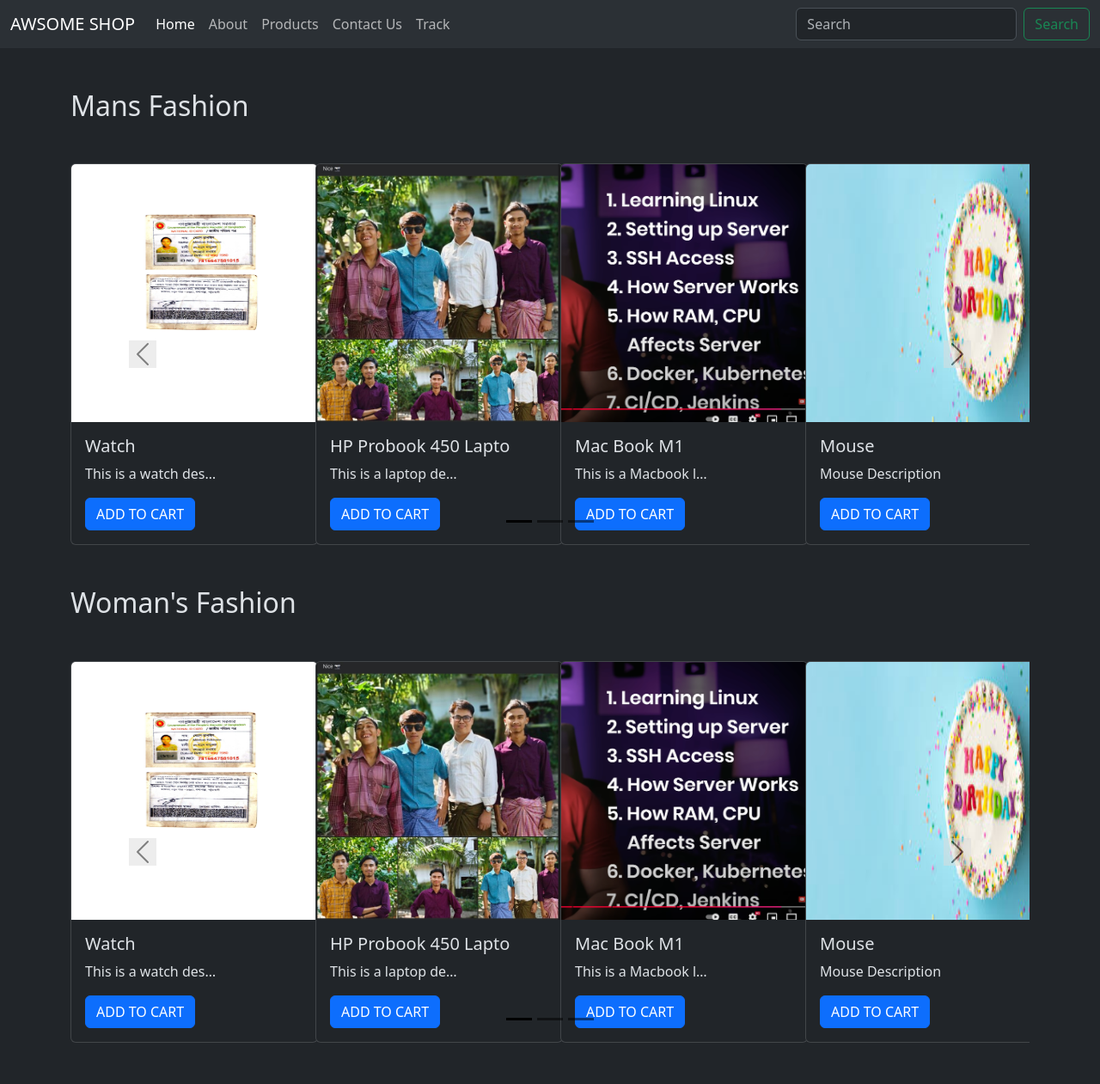
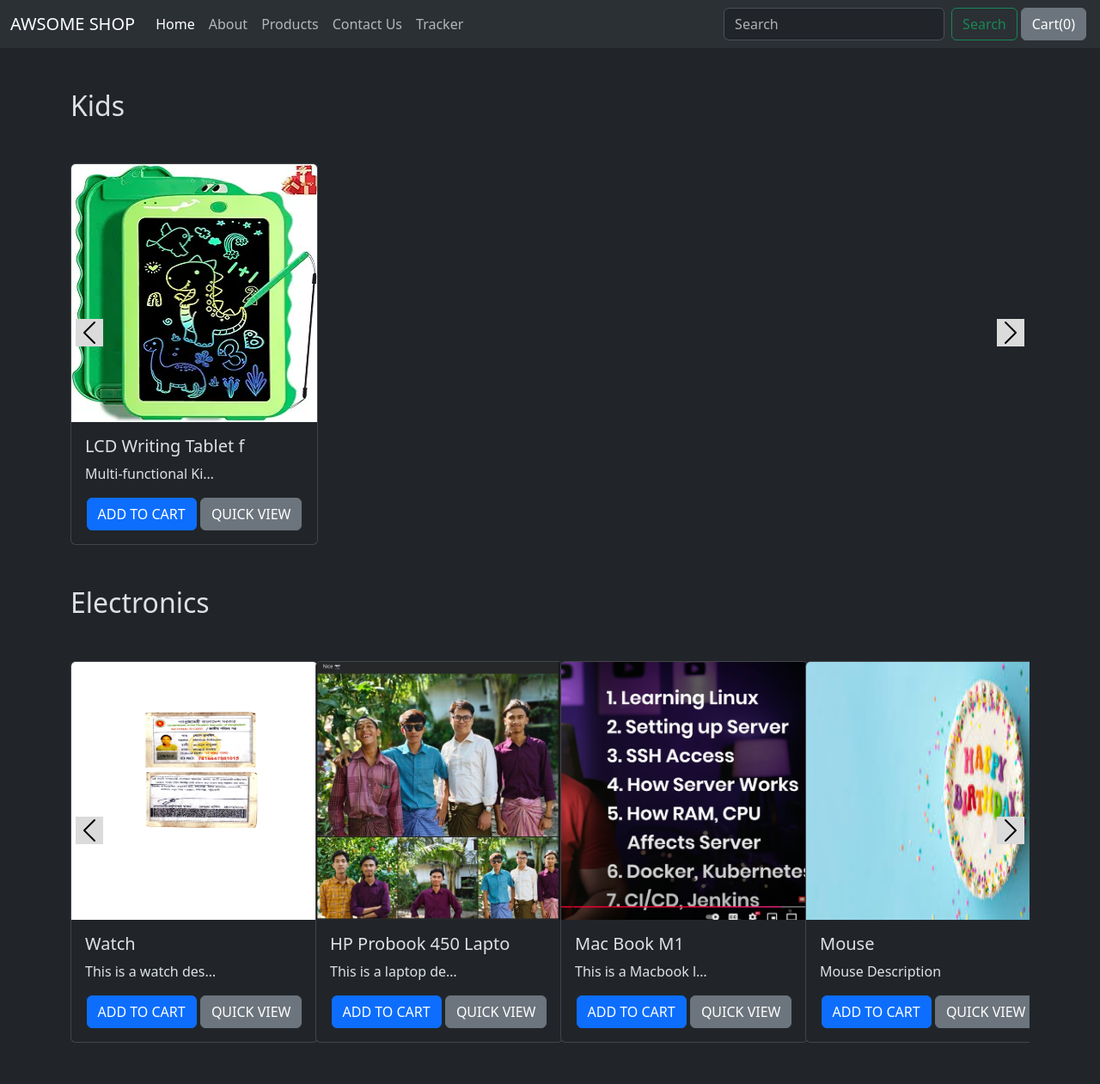
Before and after one commit to maungmatubbar/myawesome_cart, a Django app: page /shop/ in a window 1280 px wide. Shown: the whole page at 86% size. Run offline with Django 5.2, Linux system fonts and the light colour scheme; data comes from the database, SQL or seed files in the repository; both versions use the stored data as it was after the commit.

Commit message:
Added contact form

```diff
--- a/myac/shop/admin.py
+++ b/myac/shop/admin.py
@@ -1,7 +1,8 @@
 from django.contrib import admin
 from django.utils.html import format_html
 # Register your models here.
-from .models import Product
+from .models import Product, Contact
+#diplay admin panel
 class ProductAdmin(admin.ModelAdmin):
     list_display = ('product_name','image', 'price', 'pub_date')  #
     search_fields = ('product_name',)  # Search bar for the product name
@@ -16,7 +17,7 @@ class ProductAdmin(admin.ModelAdmin):
 
     image_display.short_description = "Product Image"  # Column title
 admin.site.register(Product, ProductAdmin)
-
+admin.site.register(Contact)
 
 # @admin.register(Product)
 # class ProductAdmin(admin.ModelAdmin):
--- a/myac/shop/models.py
+++ b/myac/shop/models.py
@@ -13,3 +13,13 @@ class Product(models.Model):
 
     def __str__(self):
         return self.product_name
+
+class Contact(models.Model):
+    contact_id = models.AutoField(primary_key=True)
+    name = models.CharField(max_length=50)
+    email = models.CharField(max_length=50, default="")
+    phone = models.CharField(max_length=50, default="")
+    desc = models.CharField(max_length=50, default="")
+
+    def __str__(self):
+        return self.name
--- a/myac/shop/templates/shop/basic.html
+++ b/myac/shop/templates/shop/basic.html
@@ -22,16 +22,25 @@
                     <li class="nav-item">
                         <a class="nav-link active" aria-current="page" href="#">Home</a>
                     </li>
-                    <li class="nav-item"><a class="nav-link" href="#">About</a></li>
-                    <li class="nav-item"><a class="nav-link" href="#">Products</a></li>
-                    <li class="nav-item"><a class="nav-link" href="#">Contact Us</a></li>
-                    <li class="nav-item"><a class="nav-link" href="#">Track</a></li>
+                    <li class="nav-item"><a class="nav-link" href="/shop/about">About</a></li>
+                    <li class="nav-item"><a class="nav-link" href="/shop/product-view">Products</a></li>
+                    <li class="nav-item"><a class="nav-link" href="/shop/contact">Contact Us</a></li>
+                    <li class="nav-item"><a class="nav-link" href="/shop/tracker">Tracker</a></li>
+
 
                 </ul>
                 <form class="d-flex" role="search">
                     <input class="form-control me-2" type="search" placeholder="Search" aria-label="Search">
                     <button class="btn btn-outline-success" type="submit">Search</button>
                 </form>
+                <button id="popover_cart" class="btn btn-secondary mx-1"
+                        data-bs-toggle="popover" data-bs-placement="right"
+                        data-bs-html="true"
+                        data-bs-custom-class="custom-popover"
+                        data-bs-title="Cart"
+                        data-bs-content="This popover is themed via CSS variables."
+                > Cart(<span id="cart">0</span>)
+                </button>
             </div>
         </div>
     </nav>
@@ -39,8 +48,11 @@
 <section class="container my-5">
     {% block body %}{% endblock %}
 </section>
+<script src="https://code.jquery.com/jquery-3.7.1.js"></script>
 <script src="https://cdn.jsdelivr.net/npm/bootstrap@5.3.3/dist/js/bootstrap.bundle.min.js"
         integrity="sha384-YvpcrYf0tY3lHB60NNkmXc5s9fDVZLESaAA55NDzOxhy9GkcIdslK1eN7N6jIeHz"
         crossorigin="anonymous"></script>
+{% block script %}{% endblock %}
+
 </body>
 </html>
--- /dev/null
+++ b/myac/shop/templates/shop/cart.html
@@ -0,0 +1,6 @@
+{% extends 'shop/basic.html' %}
+{% block title %} Cart {% endblock %}
+
+{% block body %}
+Cart Body
+{% endblock %}
--- /dev/null
+++ b/myac/shop/templates/shop/checkout.html
@@ -0,0 +1,6 @@
+{% extends 'shop/basic.html' %}
+{% block title %} Checkout {% endblock %}
+
+{% block body %}
+CHeckout Body
+{% endblock %}
--- a/myac/shop/templates/shop/index.html
+++ b/myac/shop/templates/shop/index.html
@@ -2,28 +2,34 @@
 {% block title %} Home {% endblock %}
 {% block body %}
 {% load static %}
-{% for product, range , nSlides, title in allProds %}
-<h2>{{ title.product_title }}</h2>
+{% for product, range , nSlides  in allProds %}
+<h2>{{ product.0.category }}</h2>
 <div id="carouselExampleIndicators{{ forloop.counter }}" class="carousel slide my-5">
-    <div class="carousel-indicators">
-        <button type="button" data-bs-target="#carouselExampleIndicators{{ forloop.counter }}" data-bs-slide-to="0" class="active"
-                aria-current="true" aria-label="Slide 1"></button>
-        {% for i in range %}
-        <button type="button" data-bs-target="#carouselExampleIndicators{{ forloop.parentloop.counter }}" data-bs-slide-to="{{ i }}"
-                aria-label="Slide {{ i|add:1 }}"></button>
-        {% endfor %}
-    </div>
+<!--    <div class="carousel-indicators">-->
+<!--        <button type="button" data-bs-target="#carouselExampleIndicators{{ forloop.counter }}" data-bs-slide-to="0" class="active"-->
+<!--                aria-current="true" aria-label="Slide 1"></button>-->
+<!--        {% for i in range %}-->
+<!--        <button type="button" data-bs-target="#carouselExampleIndicators{{ forloop.parentloop.counter }}" data-bs-slide-to="{{ i }}"-->
+<!--                aria-label="Slide {{ i|add:1 }}"></button>-->
+<!--        {% endfor %}-->
+<!--    </div>-->
     <div class="carousel-inner">
         <div class="carousel-item active">
             <div class="row">
                 {% for i in product %}
+
                 <div class="col-md-3">
+
                     <div class="card" style="width: 18rem;">
                         <img src="/media/{{ i.image }}" class="card-img-top" height="300" alt="...">
                         <div class="card-body">
                             <h5 class="card-title">{{ i.product_name|slice:"20" }}</h5>
                             <p class="card-text">{{ i.desc|truncatechars:20 }}</p>
-                            <a href="#" class="btn btn-primary">ADD TO CART</a>
+                            <div class="text-center">
+                                <button id="pr{{ i.id }}" class="btn btn-primary add_to_cart">ADD TO CART</button>
+                                <a href="/shop/product-view/{{i.id}}" class="btn btn-secondary add_to_cart">QUICK VIEW</a>
+                            </div>
+
                         </div>
                     </div>
                 </div>
@@ -33,17 +39,58 @@
                 {%endfor%}
             </div>
         </div>
-        <button class="carousel-control-prev" type="button" data-bs-target="#carouselExampleIndicators{{ forloop.counter }}"
+        <div class="carousel-prev-next position-relative">
+            <button class="carousel-prev position-absolute start-0 bg-transparent border-0" style="top: 180px" type="button" data-bs-target="#carouselExampleIndicators{{ forloop.counter }}"
                 data-bs-slide="prev">
             <span class="carousel-control-prev-icon bg-dark" aria-hidden="true"></span>
             <span class="visually-hidden">Previous</span>
         </button>
-        <button class="carousel-control-next" type="button" data-bs-target="#carouselExampleIndicators{{ forloop.counter }}"
+        <button class="carousel-next position-absolute end-0 bg-transparent border-0" style="top: 180px" type="button" data-bs-target="#carouselExampleIndicators{{ forloop.counter }}"
                 data-bs-slide="next">
             <span class="carousel-control-next-icon bg-dark" aria-hidden="true"></span>
             <span class="visually-hidden bg-white">Next</span>
         </button>
+        </div>
     </div>
 </div>
 {% endfor %}
 {% endblock %}
+{% block script %}
+<script>
+    $(document).ready(function(){
+        if(localStorage.getItem('cart') == null){
+            var cart = {};
+
+        }
+        else
+        {
+            cart = JSON.parse(localStorage.getItem('cart'));
+             document.getElementById('cart').innerHTML = Object.keys(cart).length;
+
+        }
+        $('.add_to_cart').click(function(){
+            var idstr = this.id.toString();
+            console.log(idstr);
+            if(cart[idstr] != undefined){
+                cart[idstr] = cart[idstr] + 1;
+            }
+            else
+            {
+                cart[idstr] = 1;
+            }
+            console.log(cart)
+            localStorage.setItem('cart',JSON.stringify(cart));
+
+            document.getElementById('cart').innerHTML = Object.keys(cart).length;
+        });
+    });
+    const popoverElement = document.getElementById("popover_cart");
+    const popover = new bootstrap.Popover(popoverElement);
+
+    popoverElement.addEventListener('show.bs.popover', () => {
+        popover._config.content = "<h5>Cart for your items in my shopping cart</h5>";
+    });
+
+
+</script>
+{% endblock %}
--- /dev/null
+++ b/myac/shop/templates/shop/tracker.html
@@ -0,0 +1,6 @@
+{% extends 'shop/basic.html' %}
+{% block title %} Tracker {% endblock %}
+
+{% block body %}
+Tracker Body
+{% endblock %}
--- a/myac/shop/urls.py
+++ b/myac/shop/urls.py
@@ -5,7 +5,8 @@ urlpatterns = [
     path('about/', views.about, name="AboutUs"),
     path('contact', views.contact, name="ContactUs"),
     path('tracker/', views.tracker, name="TrackingStatus"),
-    path('product-view/', views.product_view, name="Search"),
+    path('product-view/<int:id>', views.product_view, name="Search"),
     path('checkout/', views.checkout, name="Checkout"),
     path('cart/', views.checkout, name="cart"),
+    path('search/', views.search, name="search"),
 ]
--- a/myac/shop/views.py
+++ b/myac/shop/views.py
@@ -1,7 +1,7 @@
 from django.http import HttpResponse
 from django.shortcuts import render
 from django.db.models import QuerySet
-from .models import Product
+from .models import Product, Contact
 from math import ceil
 
 # Create your views here.
@@ -11,29 +11,52 @@ def chunk_queryset(queryset: QuerySet, chunk_size: int):
         yield queryset[i:i + chunk_size]
 
 def index(request):
-    products = Product.objects.all()
-    n = len(products)
-    nSlides = n//4 + ceil((n/4) - (n//4))
+    # products = Product.objects.all()
+    # n = len(products)
+    # nSlides = n//4 + ceil((n/4) - (n//4))
     # params = {
     #     'no_of_slides':nSlides,
     #     'range': range(1,nSlides),
     #     'product': products
     # }
-
-    allProducts = [[products,range(1,nSlides), nSlides, {"product_title": "Mans Fashion"}],
-                   [products,range(1,nSlides), nSlides, {"product_title": "Woman's Fashion"}]]
+    allProducts = []
+    catProds = Product.objects.values('category','id')
+    cats = {item['category'] for item in catProds}
+    for cat in cats:
+        prod = Product.objects.filter(category = cat)
+        n = len(prod)
+        nSlides = n//4 + ceil((n/4) - (n//4))
+        allProducts.append([prod, range(1, nSlides),nSlides])
+    # print(allProducts)
+    # allProducts = [[products,range(1,nSlides), nSlides, {"product_title": "Mans Fashion"}],
+    #                [products,range(1,nSlides), nSlides, {"product_title": "Woman's Fashion"}]]
     params = {'allProds': allProducts}
     return render(request, 'shop/index.html', params)
 
 def about(request):
     return render(request, 'shop/about.html')
 def contact(request):
-    return HttpResponse('This is contact page')
+    if request.method == "POST":
+        name = request.POST.get('name', '')
+        email = request.POST.get('email', '')
+        phone = request.POST.get('phone', '')
+        desc = request.POST.get('desc', '')
+        contact = Contact(name=name, email=email, phone=phone, desc=desc)
+        contact.save()
+
+    return render(request, 'shop/contact.html')
 def tracker(request):
-    return HttpResponse('This is tracker page')
-def product_view(request):
-    return HttpResponse('This is product view page')
+    return render(request, 'shop/tracker.html')
+def product_view(request,id):
+    #Fetch the product using the id
+    product = Product.objects.filter(id=id)
+
+    return render(request, 'shop/product_view.html',{
+        'product': product[0]
+    })
 def checkout(request):
-    return HttpResponse('This is checkout page')
+    return render(request, 'shop/about.html')
 def cart(request):
-    return HttpResponse('This is cart page')
+    return render(request, 'shop/cart.html')
+def search(request):
+    return render(request, 'shop/search.html')
```
Also changed, not shown: myac/shop/templates/shop/about.html (+39 -1 lines), myac/shop/templates/shop/contact.html (added, +38 -0 lines), myac/shop/templates/shop/product_view.html (added, +22 -0 lines), myac/db.sqlite3, myac/media/shop/images/07059a6d-27ca-4639-9314-9c5e4c33ea9a.jpeg (added), myac/media/shop/images/images.jpeg (added), myac/shop/migrations/0004_contact.py (added), myac/shop/templates/shop/search.html (added).
